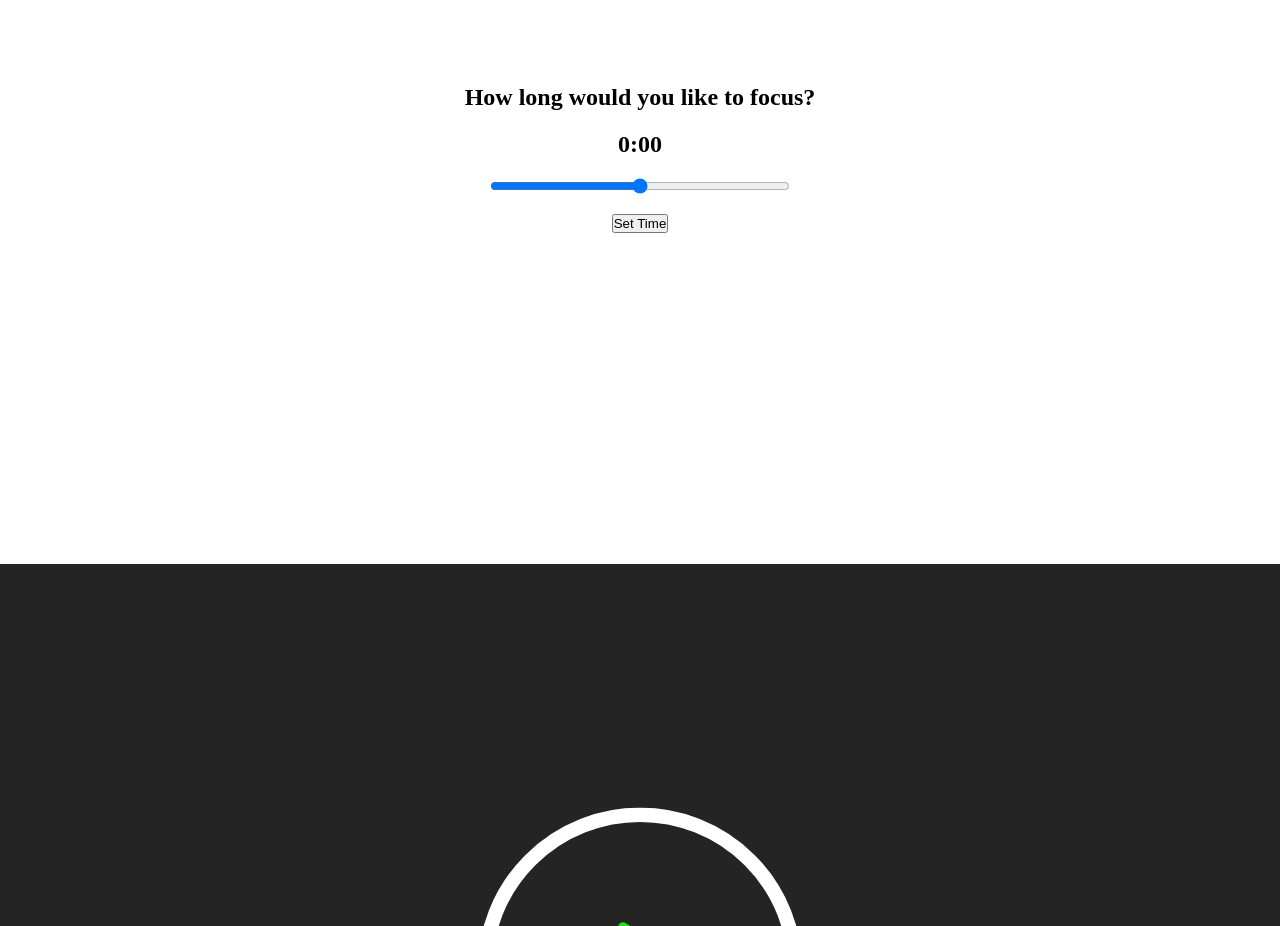
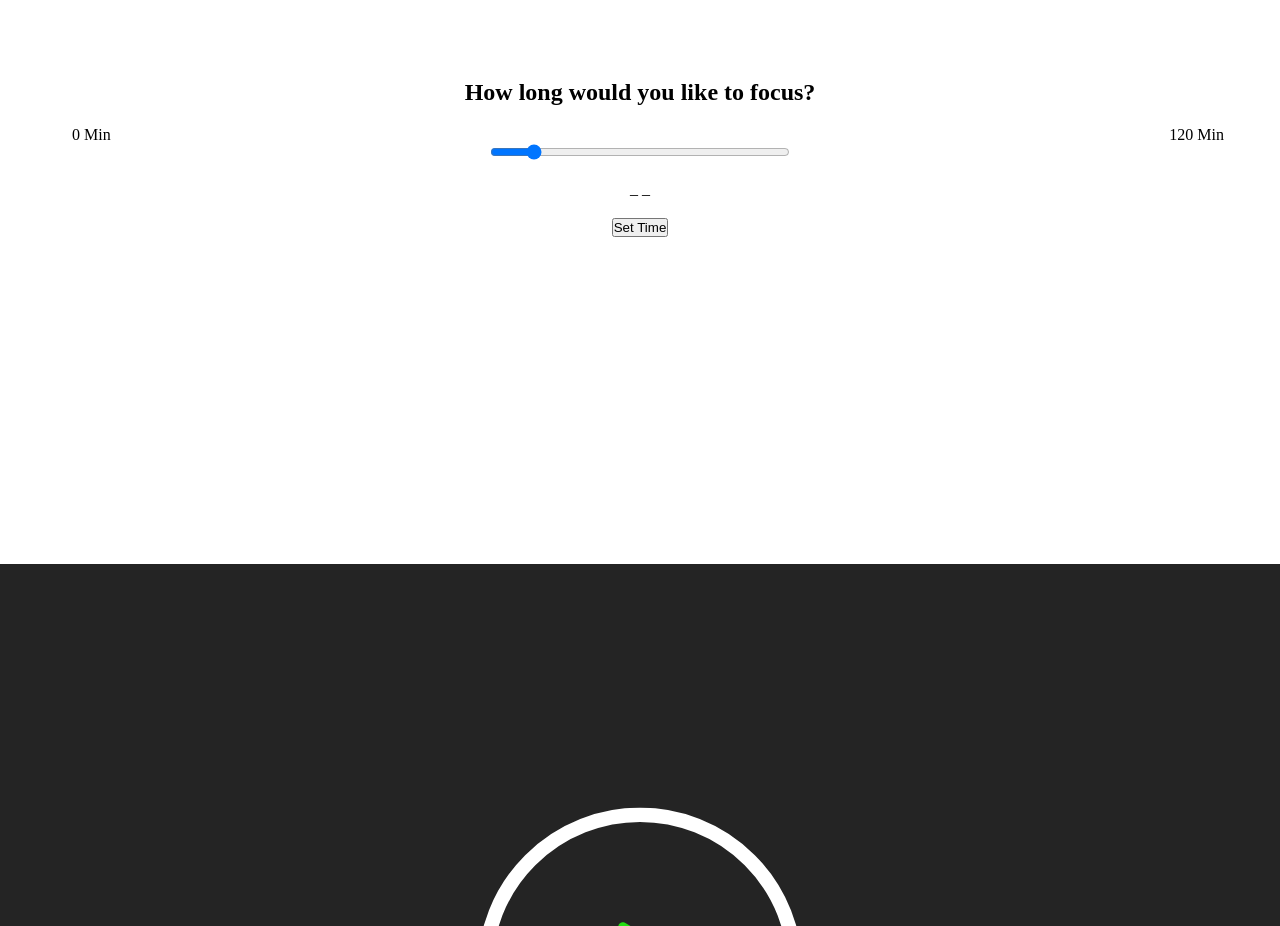
Before and after one commit to Genius2k21/07-Project-Brain_Breaks, a plain HTML site: page index.html in a window 1280 px wide. Shown: the part 1060-1986 px from the top of the page. Drawn offline with Linux system fonts and the light colour scheme.

Commit message:
time now updates on selection screen

```diff
--- a/assets/script/countdown.js
+++ b/assets/script/countdown.js
@@ -4,6 +4,7 @@ var movingOutline = document.querySelector('.moving_outline circle');
 var addMinute = document.querySelector('#plus_one');
 var timeDisplay = document.querySelector('#time_display');
 var setTimeBtn = document.querySelector("#set_time_btn")
+var selectedTimeEl = document.querySelector("#selected_time");
 
 movingOutlineLength = outline.getTotalLength();
 console.log(movingOutlineLength);
@@ -21,3 +22,7 @@ setTimeBtn.addEventListener("click", function(){
 
     timeDisplay.textContent = formattedTime;
 });
+
+function updateTextInput(val) {
+    selectedTimeEl.value=val;
+  }
--- a/assets/styles/styles.css
+++ b/assets/styles/styles.css
@@ -50,18 +50,29 @@ h1{
     align-items:center;
 }
 
+#time_sel_cont{
+    width: 90%;
+    margin-left: 1rem;
+    display: flex;
+    justify-content: space-between;
+    margin-top: 20px;
+}
+
 #set_time_btn{
-    /* height:300px; */
     margin-top: 20px;
+
 }
 
 #time_select{
     width: 300px;
-    margin-top: 20px;
 }
 
 #selected_time{
     margin-top:20px
+}
+
+output{
+    margin-top: 20px;
 }
 
 /* ------------------------------------------------ */
--- a/index.html
+++ b/index.html
@@ -36,8 +36,16 @@
         </header>
 
         <h2>How long would you like to focus?</h2>
-        <h2 id="selected_time">0:00</h2>
-        <input id="time_select" type="range" min="0" max="120" step="15" name="" id="">
+        <div id="time_sel_cont">
+            <p>0 Min</p>
+            <p>120 Min</p>
+        </div>
+        <input value="15" id="time_select" type="range" min="0" max="120" step="15"
+            oninput="this.nextElementSibling.value = this.value">
+
+        <output>_ _</output>
+
+
         <button id="set_time_btn">Set Time</button>
         <!-- User input for memes needed  -->
 
```
